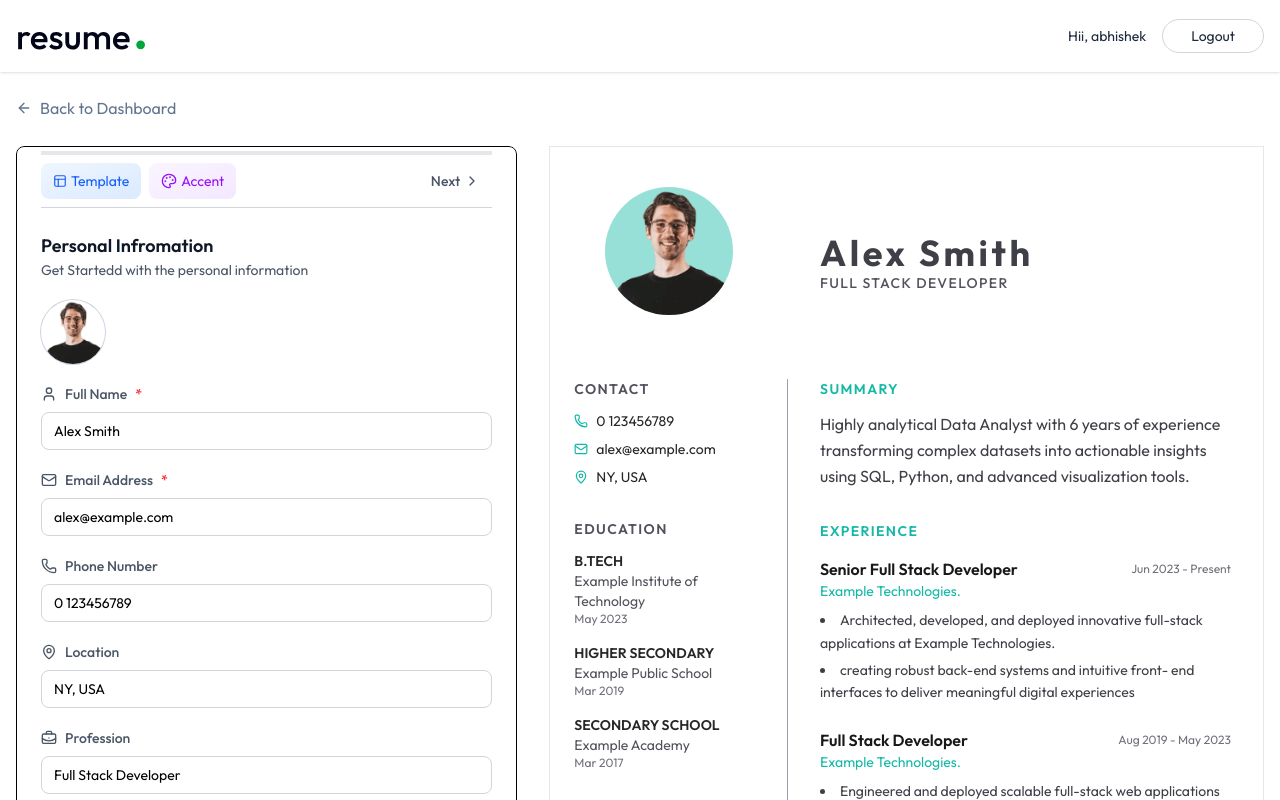
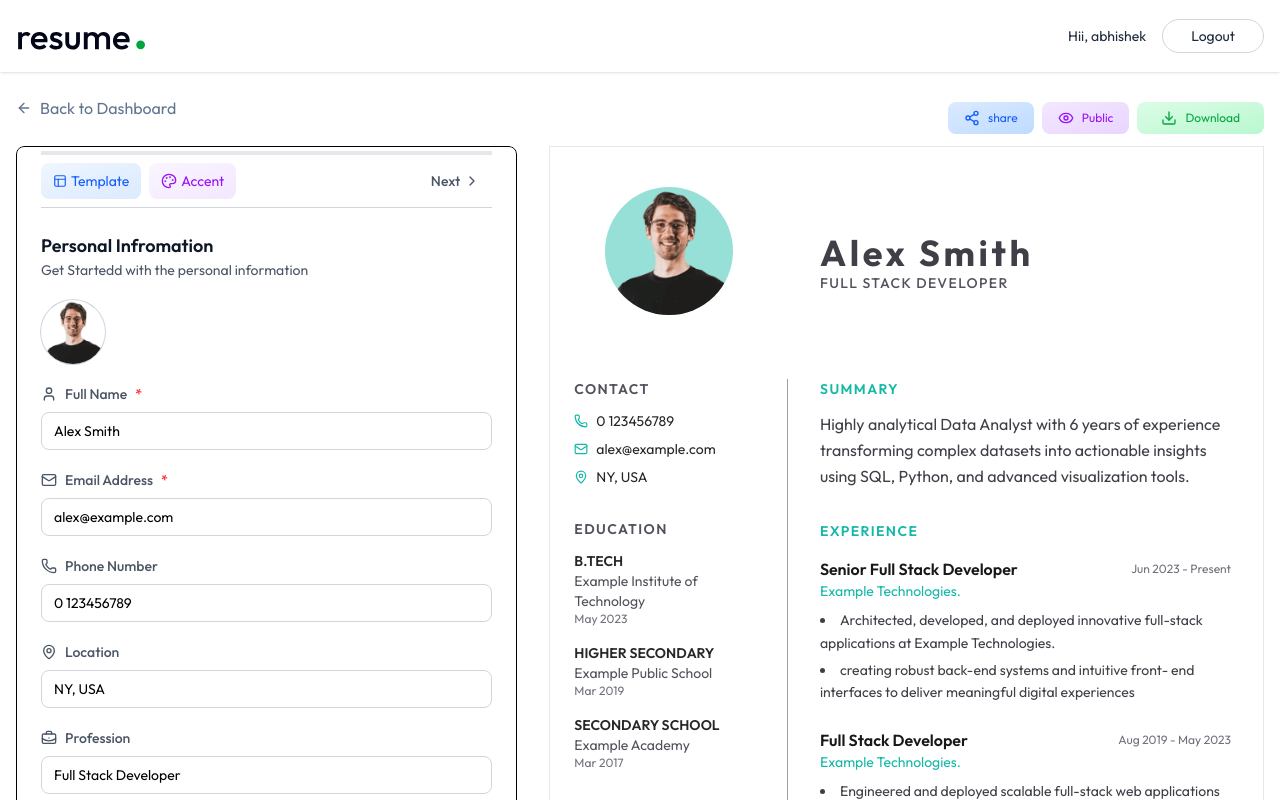
Before and after one commit to Xabhi0811/Resume-Builder, a React (Vite) app in the folder Frontend/: page /app/builder/1 in a window 1280 px wide. Shown: the top 800 px of the page. Built offline with nearby package versions, Linux system fonts and the light colour scheme.

Commit message:
sharded added

```diff
--- a/Frontend/src/pages/ResumeBuilder.jsx
+++ b/Frontend/src/pages/ResumeBuilder.jsx
@@ -1,7 +1,7 @@
 import React, { useEffect, useState } from 'react'
 import { Link ,useParams } from 'react-router-dom'
 import { dummyResumeData } from '../assets/assets'
-import { ArrowLeftIcon , Briefcase, ChevronLeft, ChevronRight, FileText, FolderIcon, GraduationCap, Sparkles, User } from 'lucide-react'
+import { ArrowLeftIcon , Briefcase, ChevronLeft, ChevronRight, DownloadIcon, EyeIcon, EyeOffIcon, FileText, FolderIcon, GraduationCap, Share2Icon, Sparkles, User } from 'lucide-react'
 import PersonalInfoForm from '../components/PersonalInfoForm'
 import ResumePreview from '../components/ResumePreview'
 import TemplateSelector from '../components/TemplateSelector'
@@ -54,6 +54,25 @@
   useEffect(()=>{
     loasExistingResume()
   },[])
+
+  const ChangeResumeVisibility = async ( ) =>{
+     setResumeData({...resumeData , public: !resumeData.public})
+  }
+
+  const handleShare =() =>{
+    const frontendUrl = window.location.href.split('/app/')[0];
+     const resumeUrl = frontendUrl + '/view/' + resumeId;
+
+     if(navigator.share){
+       navigator.share({url: resumeUrl , text: "My Resume" ,})
+     } else{
+      alert('Share not supported on this brower.')
+     }
+  }
+
+  const downloadResume = () =>{
+  window.print()
+  }
 
   return (
     <div>
@@ -155,8 +174,33 @@
         </div>
         {/*Right panel-Preview */}
         <div className="lg:col-span-7 max-lg:mt-6">
-         <div className="">
-          {/* buttons*/}
+         <div className="relative w-full">
+          <div className="absolute bottom-3 left-0 right-0 flex items-center justify-end gap-2">
+{
+  resumeData.public && (
+    <button onClick={handleShare} className='flex items-center p-2 px-4 gap-2 text-xs
+    bg-gradient-to-br from-blue-100 to-blue-200 text-blue-600 rounded-lg ring-blue-300
+    hover:ring transition-colors'>
+      <Share2Icon className='size-4' /> share
+    </button>
+  )
+}
+<button  onClick={ChangeResumeVisibility}  className='flex items-center p-2 px-4 gap-2 text-xs
+bg-gradient-to-br from-purple-100 to-purple-200 text-purple-600
+ring-purple-300 rounded-lg hover:ring transition-colors'>
+  {resumeData.public ? <EyeIcon className='size-4' /> : <EyeOffIcon className='size-4' />}
+  {resumeData.public ? 'Public' : 'Private'}
+</button>
+
+<button onClick={downloadResume} className='flex items-center gap-2 px-6 py-2 text-xs
+bg-gradient-to-br from-green-100 to-green-200 text-green-600
+rounded-lg ring-green-300 hover:ring transition-colors'>
+
+  <DownloadIcon className='size-4' /> Download
+
+</button>
+          </div>
+
          </div>
 
          <ResumePreview data={resumeData} template={resumeData.template} accentColor={resumeData.accent_color} />
```
